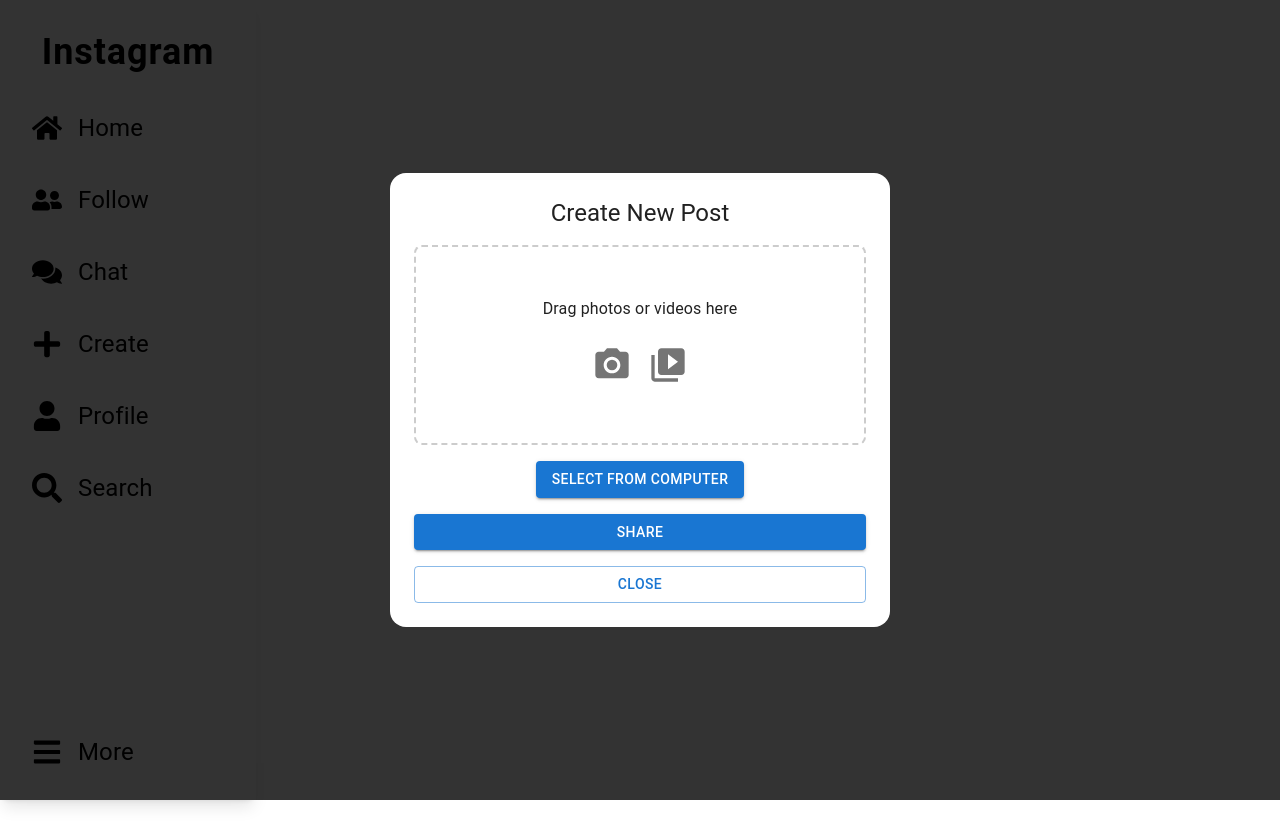
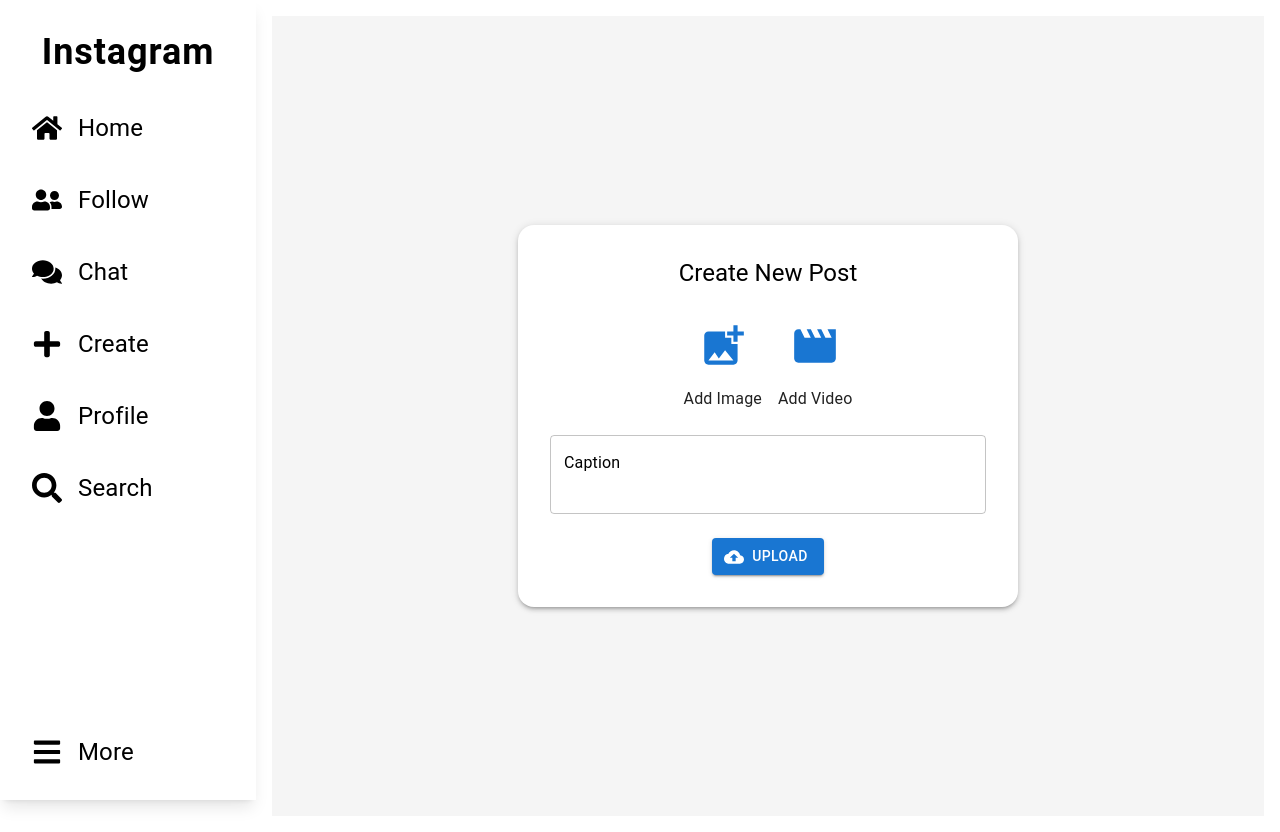
Before and after one commit to fatimamaqsood29/chat, a React (Vite) app: page /create in a window 1280 px wide. Before the commit the page ends 800 px from the top, so only its background shows below. Built offline with nearby package versions, Linux system fonts and the light colour scheme.

Commit message:
fix duplication

```diff
--- a/src/pages/CreateScreen.jsx
+++ b/src/pages/CreateScreen.jsx
@@ -1,160 +1,165 @@
-import React, { useState } from "react";
-import { Box, Typography, Button, IconButton } from "@mui/material";
-import { PhotoCamera, VideoLibrary } from "@mui/icons-material";
-import { toast } from "react-toastify";
+import {
+  Box,
+  Button,
+  Typography,
+  IconButton,
+  Grid,
+  TextField,
+  Card,
+} from "@mui/material";
+import { AddPhotoAlternate, Movie, CloudUpload } from "@mui/icons-material";
+import { useState } from "react";
+import { useNavigate } from "react-router-dom";
+import { ToastContainer, toast } from "react-toastify";
+import "react-toastify/dist/ReactToastify.css";
+import { useThemeContext } from "../ThemeContext";
 
-function CreateScreen({ onClose }) {
-  const [file, setFile] = useState(null);
-  const [fileType, setFileType] = useState(null); // 'image' or 'video'
+function CreateScreen() {
+  const navigate = useNavigate();
+  const { darkMode } = useThemeContext();
 
-  const handleFileUpload = (event, type) => {
-    const selectedFile = event.target.files[0];
-    if (selectedFile) {
-      if (type === "image" && !selectedFile.type.startsWith("image/")) {
-        toast.error("Please upload a valid image file.");
-        return;
+  const [selectedFile, setSelectedFile] = useState(null);
+  const [mediaType, setMediaType] = useState(null); // "image" or "video"
+  const [caption, setCaption] = useState("");
+
+  const handleFileChange = (event, type) => {
+    const file = event.target.files[0];
+    if (file) {
+      setSelectedFile(URL.createObjectURL(file));
+      setMediaType(type);
+      toast.success(`${type === "image" ? "Image" : "Video"} selected successfully!`);
     }
-      if (type === "video" && !selectedFile.type.startsWith("video/")) {
-        toast.error("Please upload a valid video file.");
+  };
+
+  const handleUpload = () => {
+    if (!selectedFile) {
+      toast.error("Please select a file before uploading.");
       return;
     }
 
-      setFile(URL.createObjectURL(selectedFile));
-      setFileType(type);
-    }
-  };
+    navigate("/profile", {
+      state: {
+        newPost: {
+          type: mediaType,
+          url: selectedFile,
+          caption: caption,
+        },
+      },
+    });
 
-  const handleShare = () => {
-    if (file) {
-      toast.success(
-        `Your ${fileType === "image" ? "image" : "video"} has been shared!`
-      );
-      onClose();
-    } else {
-      toast.error("Please upload a file first.");
-    }
+    toast.success("Post uploaded successfully!");
   };
 
   return (
     <Box
+      display="flex"
+      flexDirection="column"
+      justifyContent="center"
+      alignItems="center"
+      p={4}
       sx={{
-        position: "fixed",
-        top: 0,
-        left: 0,
-        width: "100%",
-        height: "100%",
-        backgroundColor: "rgba(0, 0, 0, 0.8)",
-        display: "flex",
-        justifyContent: "center",
-        alignItems: "center",
-        zIndex: 1000,
+        minHeight: "100vh",
+        backgroundColor: darkMode ? "#121212" : "#f5f5f5",
       }}
     >
-      <Box
+      <ToastContainer position="top-right" autoClose={3000} />
+
+      <Card
         sx={{
-          backgroundColor: "white",
-          borderRadius: "16px",
-          width: "500px",
-          padding: "24px",
+          maxWidth: 500,
+          width: "100%",
+          padding: 4,
+          boxShadow: 3,
+          backgroundColor: darkMode ? "#1e1e1e" : "#ffffff",
+          borderRadius: 4,
           textAlign: "center",
         }}
       >
-        <Typography variant="h5" sx={{ mb: 2 }}>
+        <Typography variant="h5" mb={3} color={darkMode ? "#ffffff" : "#000000"}>
           Create New Post
         </Typography>
 
-        {/* File Upload Area */}
-        <Box
-          sx={{
-            border: "2px dashed #ccc",
-            borderRadius: "8px",
-            padding: "20px",
-            mb: 2,
-            minHeight: "200px",
-            display: "flex",
-            flexDirection: "column",
-            justifyContent: "center",
-            alignItems: "center",
-          }}
-        >
-          {file ? (
-            fileType === "image" ? (
-              <img
-                src={file}
-                alt="Uploaded"
-                style={{ maxWidth: "100%", maxHeight: "300px" }}
+        {/* Media Selection */}
+        <Grid container spacing={2} justifyContent="center">
+          <Grid item>
+            <IconButton component="label">
+              <AddPhotoAlternate
+                sx={{ fontSize: 50, color: darkMode ? "#90caf9" : "#1976d2" }}
               />
-            ) : (
-              <video
-                src={file}
-                controls
-                style={{ maxWidth: "100%", maxHeight: "300px" }}
-              />
-            )
-          ) : (
-            <>
-              <Typography variant="body1" sx={{ mb: 2 }}>
-                Drag photos or videos here
-              </Typography>
-              <Box>
-                <IconButton component="label">
-                  <PhotoCamera sx={{ fontSize: "40px" }} />
               <input
                 type="file"
                 accept="image/*"
                 hidden
-                    onChange={(e) => handleFileUpload(e, "image")}
+                onChange={(event) => handleFileChange(event, "image")}
               />
             </IconButton>
+            <Typography textAlign="center" mt={1}>
+              Add Image
+            </Typography>
+          </Grid>
+          <Grid item>
             <IconButton component="label">
-                  <VideoLibrary sx={{ fontSize: "40px" }} />
+              <Movie sx={{ fontSize: 50, color: darkMode ? "#90caf9" : "#1976d2" }} />
               <input
                 type="file"
                 accept="video/*"
                 hidden
-                    onChange={(e) => handleFileUpload(e, "video")}
+                onChange={(event) => handleFileChange(event, "video")}
               />
             </IconButton>
-              </Box>
-            </>
+            <Typography textAlign="center" mt={1}>
+              Add Video
+            </Typography>
+          </Grid>
+        </Grid>
+
+        {/* Preview Section */}
+        {selectedFile && (
+          <Box mt={4}>
+            {mediaType === "image" ? (
+              <img
+                src={selectedFile}
+                alt="Selected"
+                style={{ width: "100%", maxHeight: 300, borderRadius: 8 }}
+              />
+            ) : (
+              <video
+                src={selectedFile}
+                controls
+                style={{ width: "100%", maxHeight: 300, borderRadius: 8 }}
+              />
             )}
           </Box>
+        )}
 
-        {/* Select from Computer Button */}
+        {/* Caption Input */}
+        <TextField
+          label="Caption"
+          variant="outlined"
+          fullWidth
+          multiline
+          rows={2}
+          value={caption}
+          onChange={(event) => setCaption(event.target.value)}
+          sx={{
+            mt: 3,
+            backgroundColor: darkMode ? "#303030" : "#ffffff",
+            color: darkMode ? "#ffffff" : "#000000",
+          }}
+          InputLabelProps={{ style: { color: darkMode ? "#ffffff" : "#000000" } }}
+          InputProps={{ style: { color: darkMode ? "#ffffff" : "#000000" } }}
+        />
+
+        {/* Upload Button */}
         <Button
           variant="contained"
-          component="label"
-          sx={{ mb: 2 }}
+          startIcon={<CloudUpload />}
+          onClick={handleUpload}
+          sx={{ mt: 3, backgroundColor: darkMode ? "#90caf9" : "#1976d2" }}
         >
-          Select from Computer
-          <input
-            type="file"
-            accept={fileType === "image" ? "image/*" : "video/*"}
-            hidden
-            onChange={(e) => handleFileUpload(e, fileType || "image")}
-          />
+          Upload
         </Button>
-
-        {/* Share Button */}
-        <Button
-          variant="contained"
-          color="primary"
-          fullWidth
-          onClick={handleShare}
-        >
-          Share
-        </Button>
-
-        {/* Close Button */}
-        <Button
-          variant="outlined"
-          fullWidth
-          sx={{ mt: 2 }}
-          onClick={onClose}
-        >
-          Close
-        </Button>
-      </Box>
+      </Card>
     </Box>
   );
 }
--- a/src/pages/ProfileScreen.jsx
+++ b/src/pages/ProfileScreen.jsx
@@ -8,7 +8,7 @@
   Tabs,
   Tab,
 } from "@mui/material";
-import { PhotoCamera, VideoLibrary, Add, Edit } from "@mui/icons-material";
+import { PhotoCamera, Add, Edit } from "@mui/icons-material";
 import { ToastContainer, toast } from "react-toastify";
 import "react-toastify/dist/ReactToastify.css";
 import { useState, useEffect } from "react";
@@ -25,19 +25,35 @@
     profileImage: localStorage.getItem("profileImage") || "",
   });
 
+  // Load uploaded images and reels from localStorage
+  const [uploadedImages, setUploadedImages] = useState(
+    JSON.parse(localStorage.getItem("uploadedImages")) || []
+  );
+  const [uploadedReels, setUploadedReels] = useState(
+    JSON.parse(localStorage.getItem("uploadedReels")) || []
+  );
+
   const [highlights, setHighlights] = useState([]);
-  const [uploadedImages, setUploadedImages] = useState([]);
-  const [uploadedReels, setUploadedReels] = useState([]);
 
   useEffect(() => {
-    if (state) {
-      setProfileData((prevData) => ({
-        name: state.name || prevData.name,
-        bio: state.bio || prevData.bio,
-        profileImage: state.profileImage || prevData.profileImage,
-      }));
+    if (state?.newPost) {
+      const { type, url } = state.newPost;
+
+      // Update the respective array based on the type
+      if (type === "image" && !uploadedImages.includes(url)) {
+        const newImages = [...uploadedImages, url];
+        setUploadedImages(newImages);
+        localStorage.setItem("uploadedImages", JSON.stringify(newImages));
+      } else if (type === "video" && !uploadedReels.includes(url)) {
+        const newReels = [...uploadedReels, url];
+        setUploadedReels(newReels);
+        localStorage.setItem("uploadedReels", JSON.stringify(newReels));
+      }
+
+      // Clear the state to prevent duplicate updates
+      navigate(".", { replace: true, state: {} });
     }
-  }, [state]);
+  }, [state, navigate, uploadedImages, uploadedReels]);
 
   const handleTabChange = (event, newValue) => {
     setSelectedTab(newValue);
@@ -73,21 +89,6 @@
       newHighlights[index] = URL.createObjectURL(file);
       setHighlights(newHighlights);
       toast.success("Highlight uploaded successfully!");
-    }
-  };
-
-  const handleSeparateUpload = (event, type) => {
-    const files = Array.from(event.target.files);
-    if (files.length > 0) {
-      if (type === "image") {
-        const newImages = files.map((file) => URL.createObjectURL(file));
-        setUploadedImages((prev) => [...prev, ...newImages]);
-        toast.success(`${files.length} image(s) uploaded successfully!`);
-      } else if (type === "reel") {
-        const newReels = files.map((file) => URL.createObjectURL(file));
-        setUploadedReels((prev) => [...prev, ...newReels]);
-        toast.success(`${files.length} reel(s) uploaded successfully!`);
-      }
     }
   };
 
@@ -248,28 +249,6 @@
           <Tab label="Reels" value="reel" />
         </Tabs>
 
-        {/* Upload Button */}
-        <Box textAlign="center" mt={2}>
-          <Button
-            variant="contained"
-            component="label"
-            startIcon={
-              selectedTab === "post" ? <PhotoCamera /> : <VideoLibrary />
-            }
-          >
-            Upload {selectedTab === "post" ? "Image" : "Reel"}
-            <input
-              type="file"
-              accept={selectedTab === "post" ? "image/*" : "video/*"}
-              multiple
-              hidden
-              onChange={(e) =>
-                handleSeparateUpload(e, selectedTab === "post" ? "image" : "reel")
-              }
-            />
-          </Button>
-        </Box>
-
         {/* Content Grid */}
         <Grid container spacing={2} mt={2}>
           {selectedTab === "post"
@@ -305,8 +284,8 @@
 
         {((selectedTab === "post" && uploadedImages.length === 0) ||
           (selectedTab === "reel" && uploadedReels.length === 0)) && (
-          <Typography variant="h6" textAlign="center" mt={4}>
-            No {selectedTab === "post" ? "posts" : "reels"} yet
+          <Typography variant="body1" textAlign="center" mt={2}>
+            No {selectedTab === "post" ? "posts" : "reels"} yet.
           </Typography>
         )}
       </Box>
```
Lines whose indentation alone changed are shown as unchanged.
